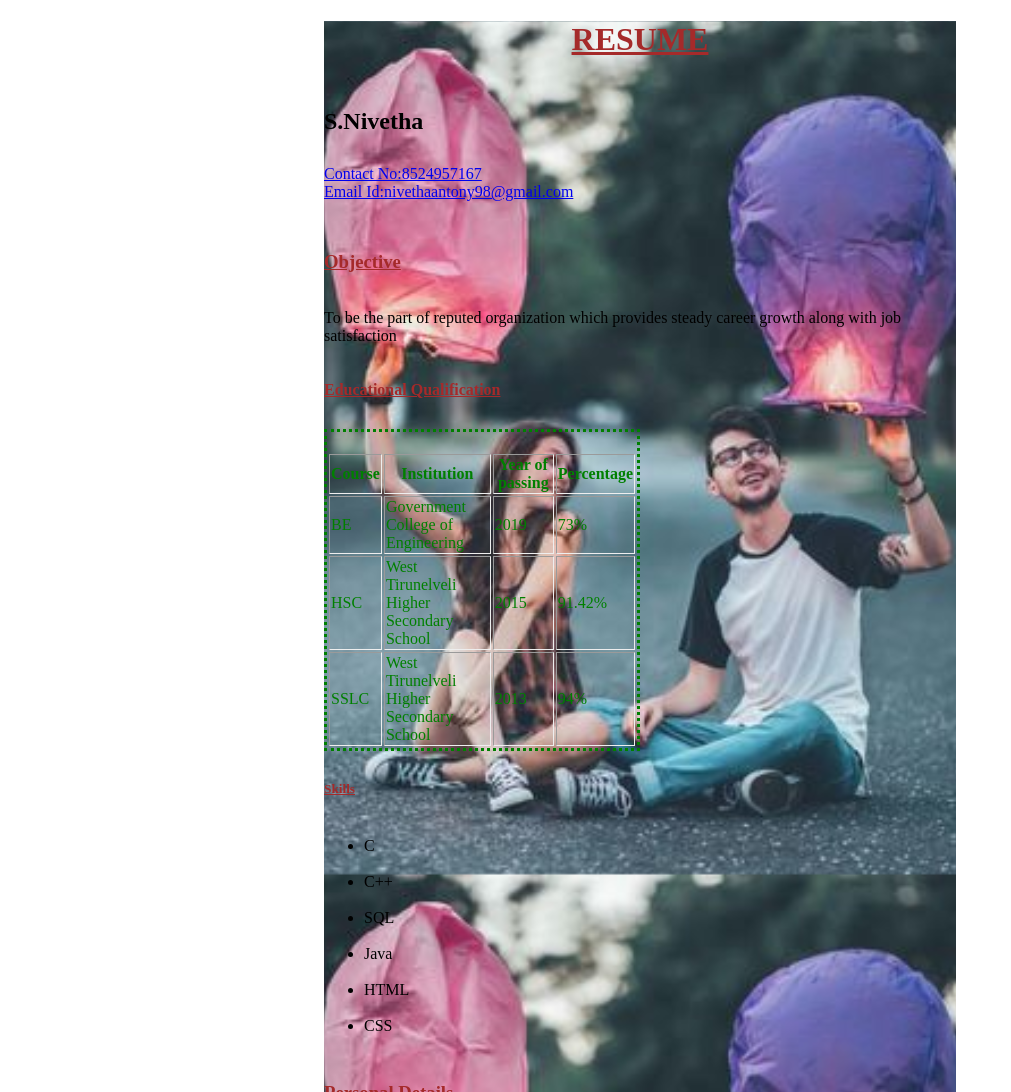
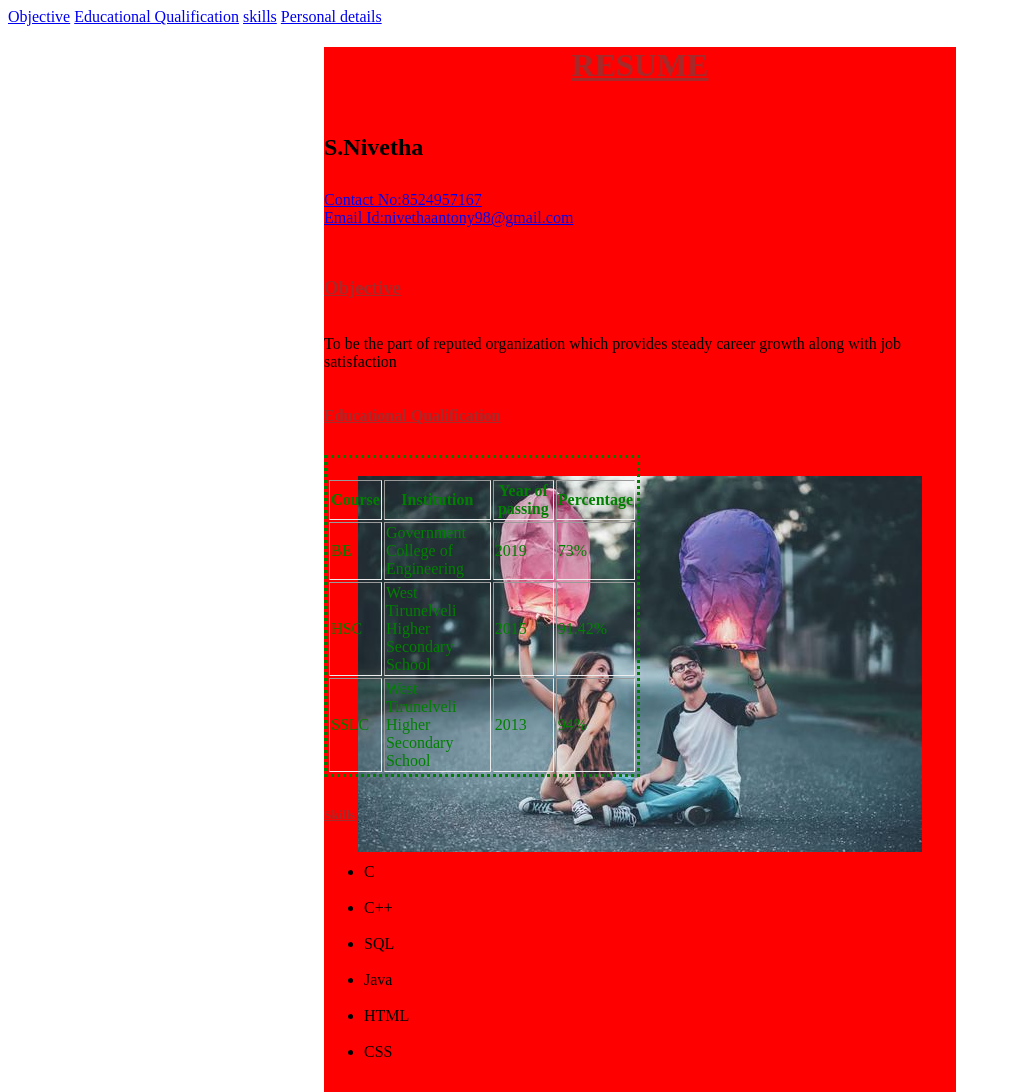
Before and after one commit to Nivethaantony/personal-portfolio, a plain HTML site: page index.html in a window 1280 px wide. Shown: the top 1092 px of the page, without its empty margins (0-1011 px from the left). Drawn offline with Linux system fonts and the light colour scheme.

Commit message:
practice navigation in html

```diff
--- a/CSS/style.css
+++ b/CSS/style.css
@@ -1,12 +1,17 @@
+.nav a:hover
+{
+  background-color: lawngreen;
+  color: crimson;
+}
 .container {
   width: 50%;
   margin: 0 auto 0 auto;
-  background-color: teal;
-  background-image: url("../images/hello.jpg");
+  background-color:red;
+  background-image:url("../images/hello.jpg");
   background-repeat: no-repeat;
   background-attachment: fixed;
   background-position: center;
-  background-size: cover;
+  background-size:initial;
 }
 .name {
   box-sizing: border-box;
--- a/index.html
+++ b/index.html
@@ -7,6 +7,12 @@
     <link rel="stylesheet" href="CSS/style.css" />
   </head>
   <body>
+    <div class="nav">
+      <a href="#objective">Objective</a>
+      <a href="#edu">Educational Qualification</a>
+      <a href="#skil">skills</a>
+      <a href="#per">Personal details</a>
+    </div>
     <div class="container">
       <h1><center>RESUME</center></h1>
       <h2 class="name">S.Nivetha</h2>
@@ -16,11 +22,14 @@
           >Email Id:nivethaantony98@gmail.com</a
         >
       </p>
+      <div id="objective">
       <h3 class="obj">Objective</h3>
       <p>
         To be the part of reputed organization which provides steady career
         growth along with job satisfaction
       </p>
+      </div>
+      <div id="edu">
       <h4 class="obj">Educational Qualification</h4>
       <table border="1" width="50%" class="tablename">
         <tr>
@@ -48,6 +57,8 @@
           <td>94%</td>
         </tr>
       </table>
+      </div>
+      <div id="skil">
       <h5 class="obj">Skills</h5>
       <ul class="skill">
         <li>C</li>
@@ -63,6 +74,8 @@
         <li>CSS</li>
         <br />
       </ul>
+      </div>
+      <div id="per">
       <h3>Personal Details</h3>
       <table class="Nive">
         <tr>
@@ -82,6 +95,7 @@
           <td>Tamil,English</td>
         </tr>
       </table>
+      </div>
     </div>
     <div>
       <form>
@@ -135,7 +149,7 @@
           <textarea id="bio_details" name="bio"></textarea>
         </div>
         <div>
-          <input type="submit" value="create" />
+          <input type="submit" value="create"/>
         </div>
       </form>
     </div>
```
Also changed, not shown: 1 other file.
